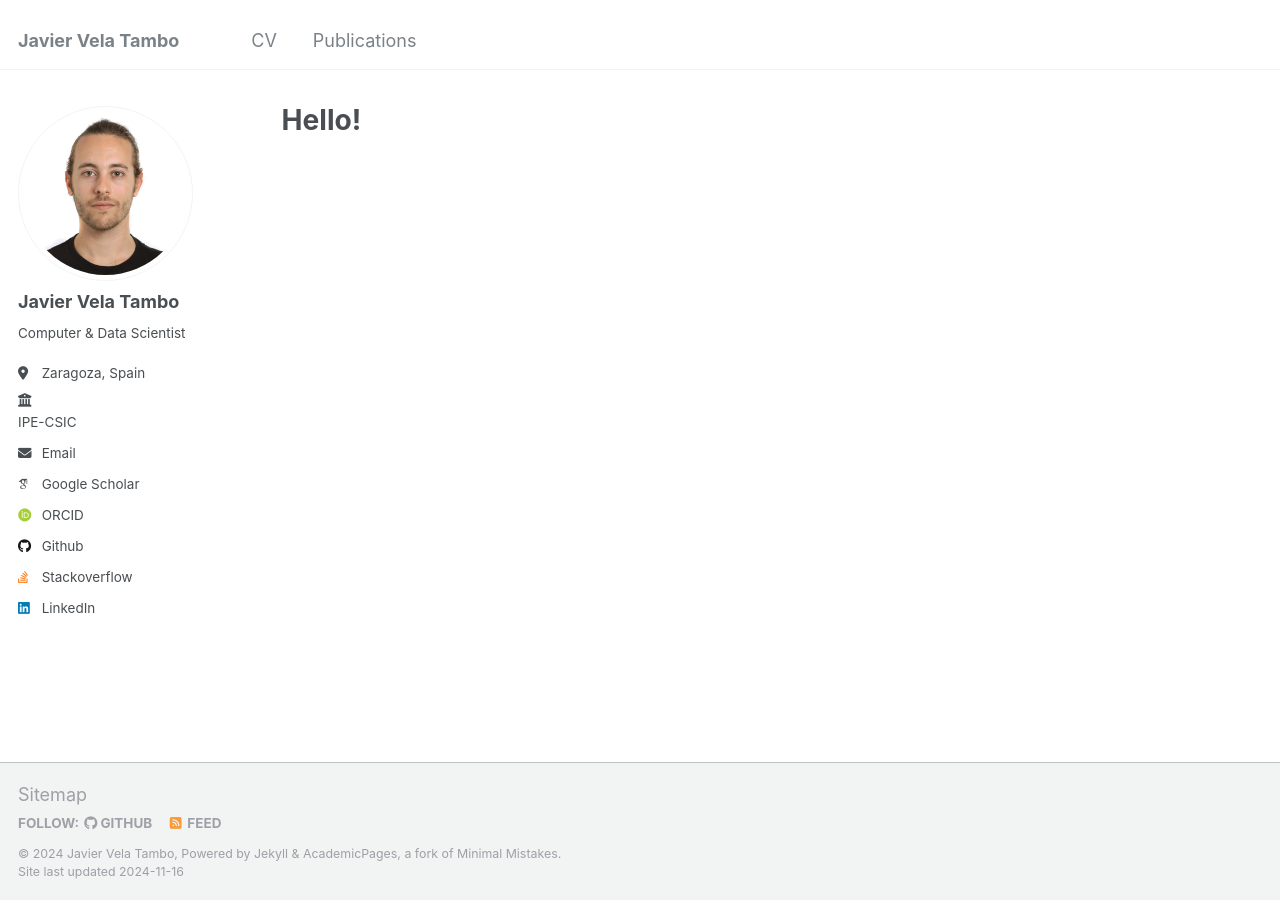
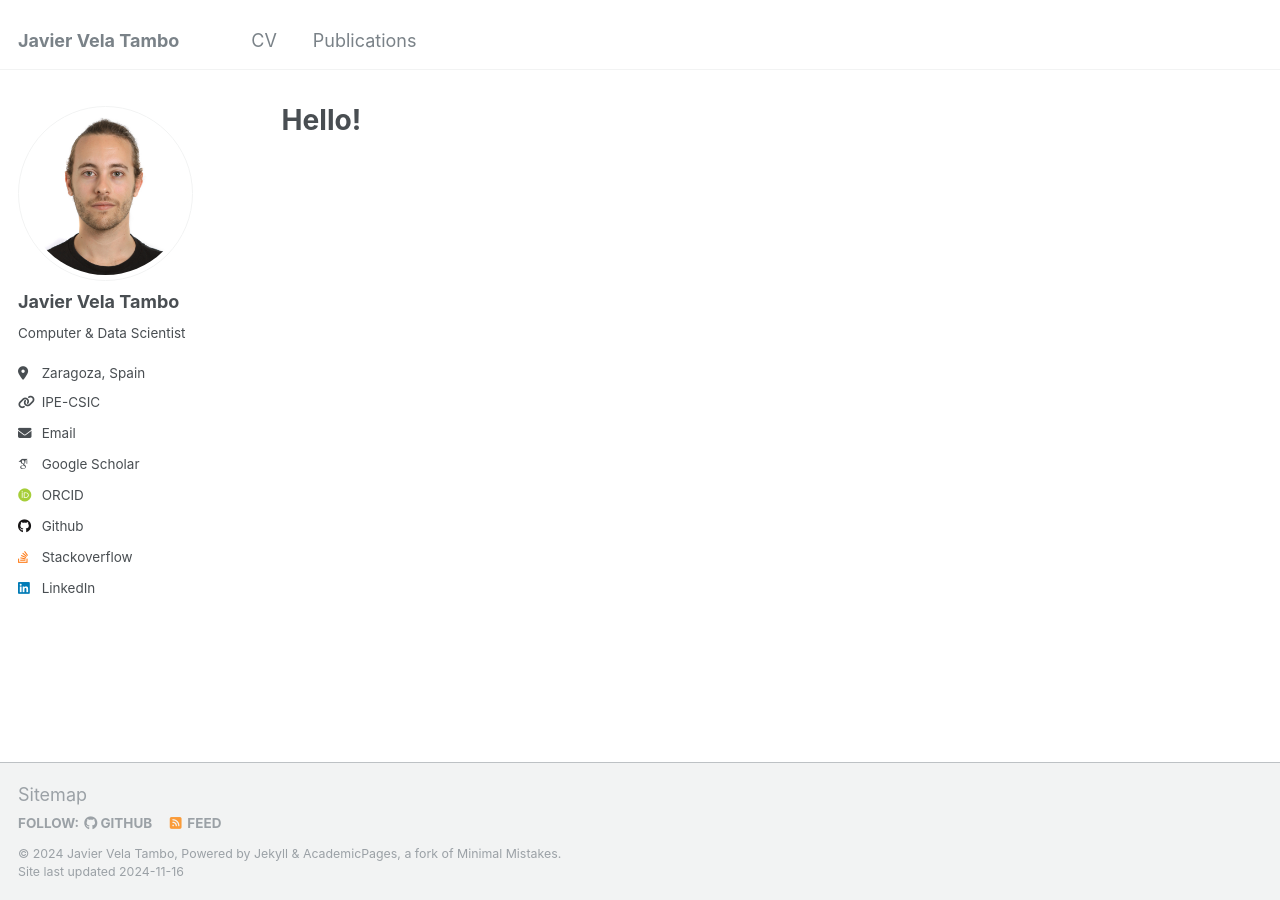
Before and after one commit to javiervela/javiervela.github.io, a Jekyll site: the page built from _pages/about.md, in a window 1280 px wide. Built offline with Jekyll 4.4.1, drawn with Linux system fonts in a browser that asks for light colours; some web fonts are replaced.

Commit message:
Fix employer URL in configuration and update author profile link format

```diff
--- a/_config.yml
+++ b/_config.yml
@@ -27,7 +27,7 @@ author:
   bio              : "Computer & Data Scientist"
   location         : "Zaragoza, Spain"
   employer         : IPE-CSIC
-  employer_url     : https://www.ipe.csi2c.es
+  employer_url     : https://www.ipe.csic.es
   email            : "javier.vela00@gmail.com"
 
   # Academic websites
--- a/_includes/author-profile.html
+++ b/_includes/author-profile.html
@@ -29,7 +29,7 @@
       {% endif %}
       {% if author.employer %}
         {% if author.employer_url %}
-          <li class="author__desktop"><i class="fas fa-fw fa-building-columns icon-pad-right" aria-hidden="true"></i><a href="{{ author.employer_url }}">{{ author.employer }}</a></li>
+          <li><a href="{{ author.employer_url }}"><i class="fas fa-fw fa-link icon-pad-right" aria-hidden="true"></i>{{ author.employer }}</a></li>
         {% else %}
           <li class="author__desktop"><i class="fas fa-fw fa-building-columns icon-pad-right" aria-hidden="true"></i>{{ author.employer }}</li>
         {% endif %}
```
